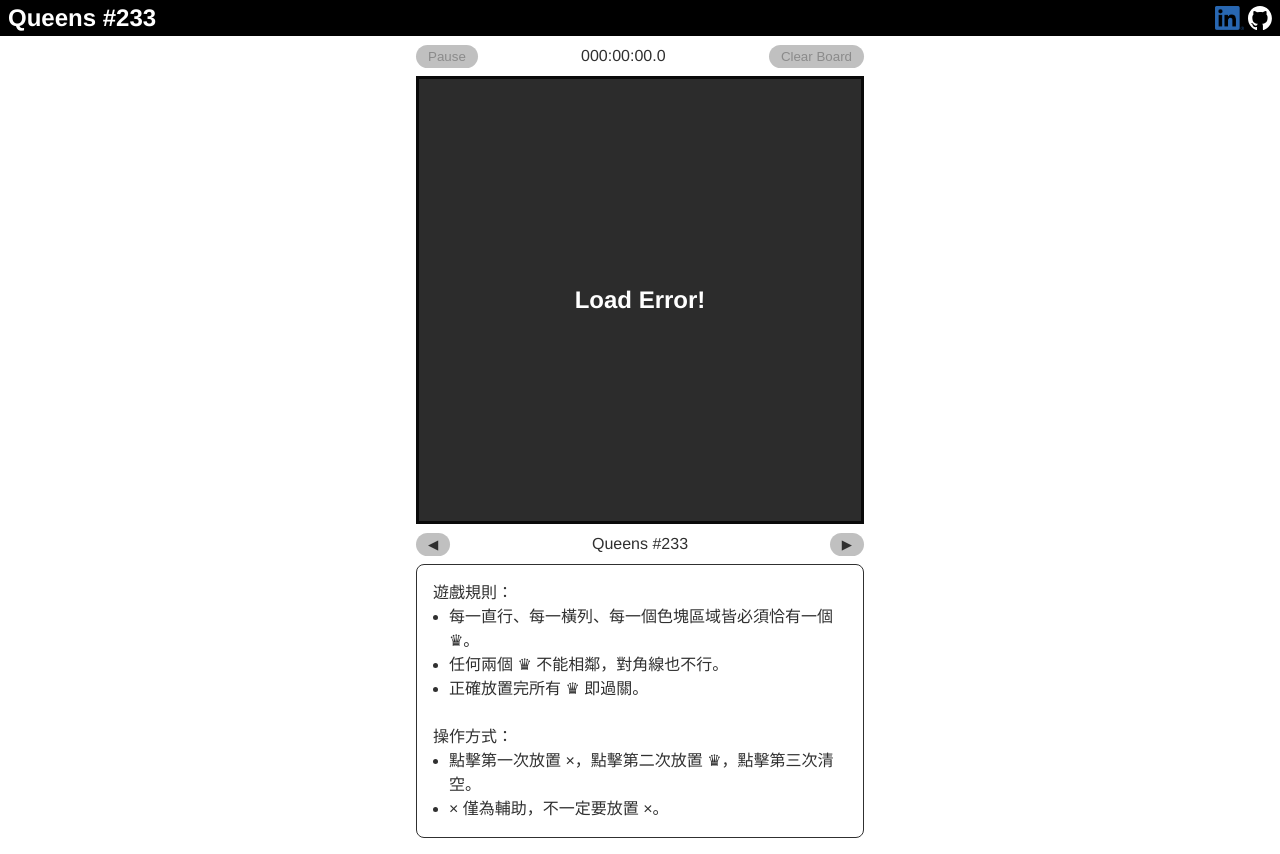
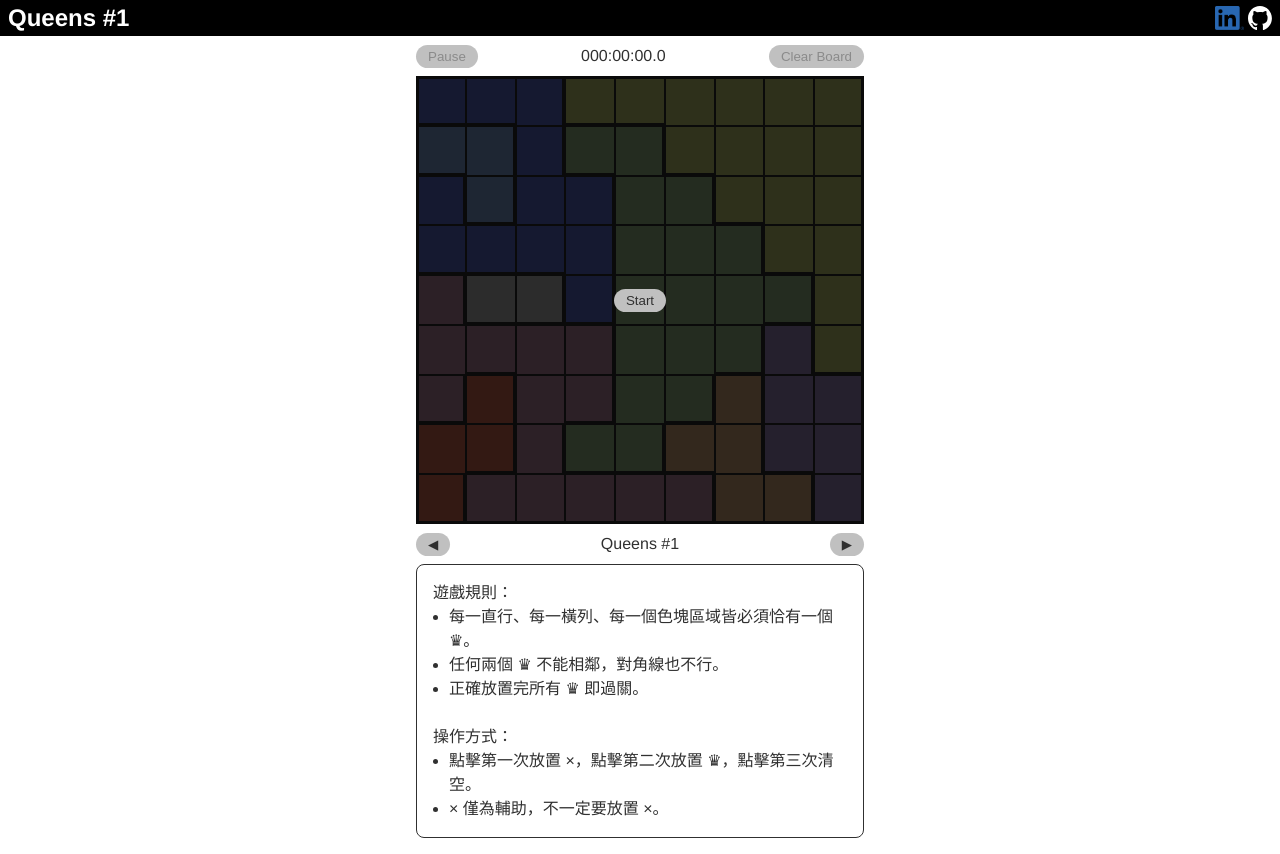
Before and after one commit to cx3576888/queens, a React (Vite) app: page /daily/1 in a window 1280 px wide. Built offline with nearby package versions, Linux system fonts and the light colour scheme; no server answers.

Commit message:
routing settings

```diff
--- a/src/components/App.tsx
+++ b/src/components/App.tsx
@@ -1,7 +1,7 @@
 import styles from '../styles/App.module.css';
 import Header from './Header';
 import TopBar from './TopBar';
-import GameBoard from './GameBoard';
+import { Outlet } from 'react-router';
 import PuzzleControls from './PuzzleControls';
 import GameRule from './GameRule';
 
@@ -11,7 +11,7 @@ const App: React.FC = () => {
       <Header />
       <main className={styles.main}>
         <TopBar />
-        <GameBoard />
+        <Outlet />
         <PuzzleControls />
         <GameRule />
       </main>
--- a/src/components/GameBoard.tsx
+++ b/src/components/GameBoard.tsx
@@ -1,3 +1,4 @@
+import { useLoaderData } from 'react-router';
 import type { RootState } from '../state/store';
 import { useDispatch, useSelector } from 'react-redux';
 import { clearBoard, setN } from '../state/slices/boardSlice';
@@ -11,9 +12,9 @@ import GameCell from './GameCell';
 import styles from '../styles/GameBoard.module.css';
 
 const GameBoard: React.FC = () => {
+  const { puzzleNumber } = useLoaderData();
   const [puzzle, setPuzzle] = useState(initPlaceholderPuzzle(6));
   const { isWin } = useSelector((state: RootState) => state.board);
-  const { puzzleNumber } = useSelector((state: RootState) => state.gameSettings);
   const dispatch = useDispatch();
 
   useEffect(() => {
@@ -21,7 +22,7 @@ const GameBoard: React.FC = () => {
       setPuzzle(initPlaceholderPuzzle(6));
       dispatch(setStatus('loading'));
       try {
-        const puzzleUrl = `puzzles/queens${puzzleNumber}.json`;
+        const puzzleUrl = `/puzzles/queens${puzzleNumber}.json`;
         // const puzzleUrl = `../../test/data/puzzles/testPuzzle${puzzleNumber}.json`; // testPuzzles for easier debug
         const response = await fetch(puzzleUrl);
         if (!response.ok) {
--- a/src/components/Header.tsx
+++ b/src/components/Header.tsx
@@ -1,10 +1,9 @@
-import type { RootState } from '../state/store';
-import { useSelector } from 'react-redux';
+import { useParams } from 'react-router';
 
 import styles from '../styles/Header.module.css';
 
 const Header: React.FC = () => {
-  const { puzzleNumber } = useSelector((state: RootState) => state.gameSettings);
+  const { puzzleNumber } = useParams();
 
   return (
     <header className={styles.header}>
--- a/src/components/PuzzleControls.tsx
+++ b/src/components/PuzzleControls.tsx
@@ -1,30 +1,23 @@
+import { useParams, useNavigate } from 'react-router';
 import type { RootState } from '../state/store';
-import { useDispatch, useSelector } from 'react-redux';
-import { setPuzzleNumber } from '../state/slices/gameSettingsSlice';
-import { useState } from 'react';
-import { getPuzzleNumbers } from '../utils/puzzleUtils';
-// import { getTestPuzzleNumbers } from '../utils/puzzleUtils';
+import { useSelector } from 'react-redux';
 
 import styles from '../styles/PuzzleControls.module.css';
 
 const PuzzleControls: React.FC = () => {
-  const puzzleNumbers = getPuzzleNumbers();
-  // const puzzleNumbers = getTestPuzzleNumbers(); // testPuzzles for easier debug
-  const [puzzleNumberIndex, setPuzzleNumberIndex] = useState(0);
+  const { puzzleNumber } = useParams();
+  const navigate = useNavigate();
   const { status } = useSelector((state: RootState) => state.timer);
-  const dispatch = useDispatch();
 
-  const handleChangePuzzle = (nextOne: boolean) => {
-    const plus = nextOne ? 1 : -1;
-    const newIndex = (puzzleNumberIndex + plus + puzzleNumbers.length) % puzzleNumbers.length;
-    setPuzzleNumberIndex(newIndex);
-    dispatch(setPuzzleNumber(puzzleNumbers[newIndex]!));
+  const handleChangePuzzle = (olderOne: boolean) => {
+    const diff = olderOne ? -1 : 1;
+    navigate(`/daily/${+puzzleNumber + diff}`);
   };
 
   return (
     <div className={styles.puzzleControls}>
       <button disabled={status === 'loading'} onClick={() => handleChangePuzzle(false)}>◀</button>
-      Queens #{puzzleNumbers[puzzleNumberIndex]}
+      Queens #{puzzleNumber}
       <button disabled={status === 'loading'} onClick={() => handleChangePuzzle(true)}>▶</button>
     </div>
   );
--- a/src/main.tsx
+++ b/src/main.tsx
@@ -1,6 +1,7 @@
 import React from 'react'
 import ReactDOM from 'react-dom/client'
-import App from './components/App.tsx'
+import { RouterProvider } from 'react-router'
+import router from './router.tsx'
 import { Analytics } from '@vercel/analytics/react'
 import { SpeedInsights } from '@vercel/speed-insights/react'
 import { Provider } from 'react-redux'
@@ -11,7 +12,7 @@ import './global.css'
 ReactDOM.createRoot(document.getElementById('root')!).render(
   <React.StrictMode>
     <Provider store={store}>
-      <App />
+      <RouterProvider router={router} />
       <Analytics />
       <SpeedInsights />
     </Provider>
--- /dev/null
+++ b/src/router.tsx
@@ -0,0 +1,30 @@
+import { createBrowserRouter } from 'react-router';
+import App from './components/App';
+import GameBoard from './components/GameBoard';
+import { puzzleNumbers } from './utils/puzzleUtils';
+
+const router = createBrowserRouter([
+  {
+    path: '/',
+    element: <App />,
+    children: [
+      {
+        path: 'daily/latest',
+        element: <GameBoard />,
+        loader: () => ({ puzzleNumber: puzzleNumbers[0] })
+      },
+      {
+        path: 'daily/:puzzleNumber',
+        element: <GameBoard />,
+        loader: ({ params }) => {
+          const puzzleNumber = Number(params.puzzleNumber);
+          const index = puzzleNumbers.indexOf(puzzleNumber);
+          const puzzleNumberIndex = index > -1 ? index : 0;
+          return { puzzleNumber: puzzleNumbers[puzzleNumberIndex] };
+        }
+      }
+    ]
+  }
+]);
+
+export default router;
--- a/src/state/slices/gameSettingsSlice.ts
+++ /dev/null
@@ -1,23 +0,0 @@
-import { createSlice, type PayloadAction } from '@reduxjs/toolkit';
-import { latestPuzzleNumber } from '../../utils/puzzleUtils';
-
-export interface GameSettingsState {
-  puzzleNumber: number;
-}
-
-const initialState: GameSettingsState = {
-  puzzleNumber: latestPuzzleNumber
-};
-
-const gameSettingsSlice = createSlice({
-  name: 'gameSettings',
-  initialState,
-  reducers: {
-    setPuzzleNumber: (state, action: PayloadAction<number>) => {
-      state.puzzleNumber = action.payload;
-    }
-  }
-});
-
-export const { setPuzzleNumber } = gameSettingsSlice.actions;
-export default gameSettingsSlice.reducer;
--- a/src/state/store.ts
+++ b/src/state/store.ts
@@ -1,13 +1,11 @@
 import { configureStore } from '@reduxjs/toolkit';
 import boardReducer from './slices/boardSlice';
-import gameSettingsReducer from './slices/gameSettingsSlice';
 import timerReducer from './slices/timerSlice';
 
 const setupStore = () => {
   return configureStore({
     reducer: {
       board: boardReducer,
-      gameSettings: gameSettingsReducer,
       timer: timerReducer,
     },
   });
--- a/src/utils/puzzleUtils.ts
+++ b/src/utils/puzzleUtils.ts
@@ -3,14 +3,14 @@ import Cell from '../models/cellModel';
 export const latestPuzzleNumber = 233;
 export const numberOfTestPuzzles = 2;
 
-export const getPuzzleNumbers = () => {
-  const puzzleNumbers = [];
+// export const getPuzzleNumbers = () => {
+  export const puzzleNumbers: number[] = [];
   for (let i = latestPuzzleNumber; i >= 68; i--) {
     puzzleNumbers.push(i);
   }
   puzzleNumbers.push(66, 53);
-  return puzzleNumbers;
-};
+//   return puzzleNumbers;
+// };
 
 export const getTestPuzzleNumbers = () => {
   return Array.from({ length: numberOfTestPuzzles }, (_, i) => i + 1);
```
Also changed, not shown: 1 other file (tests, documents, lock files or other folders).
